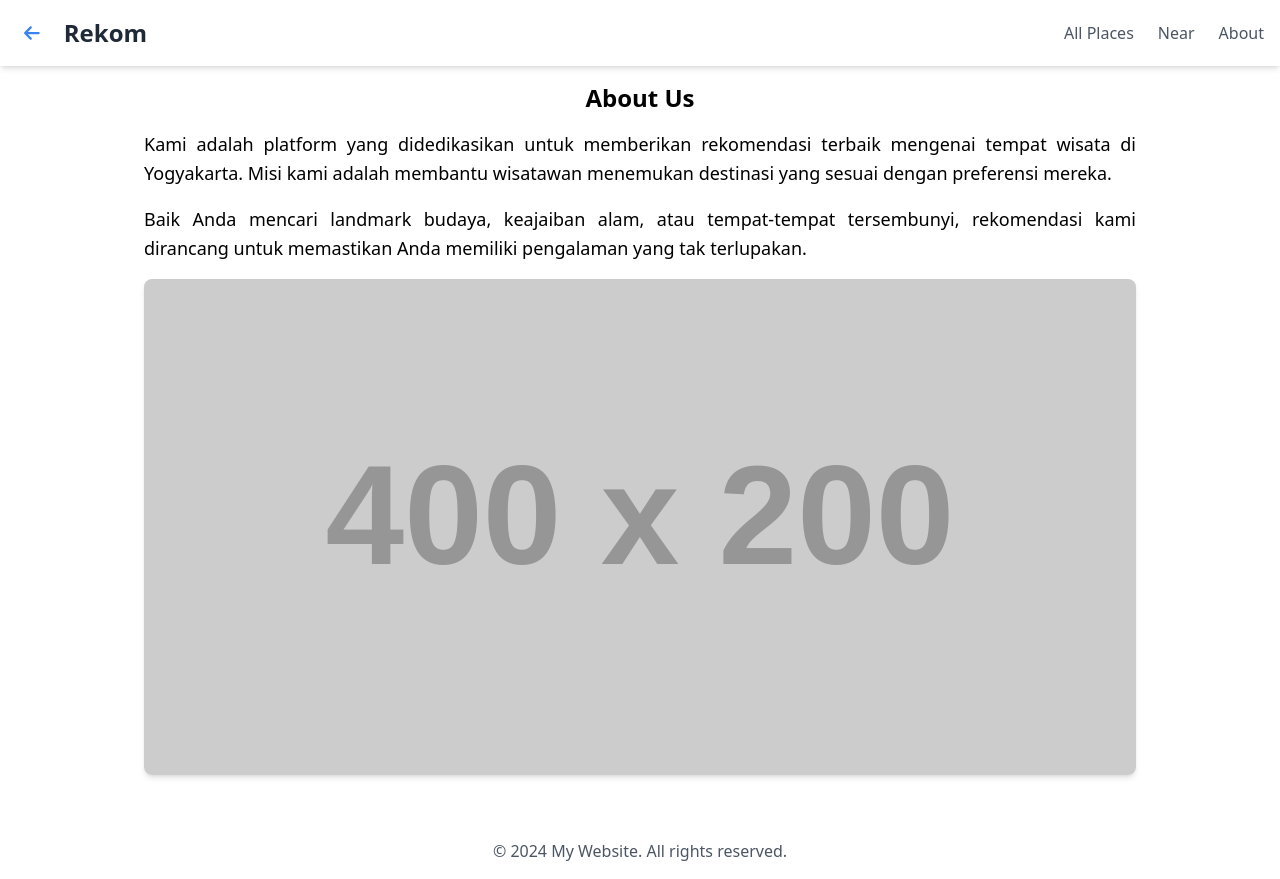
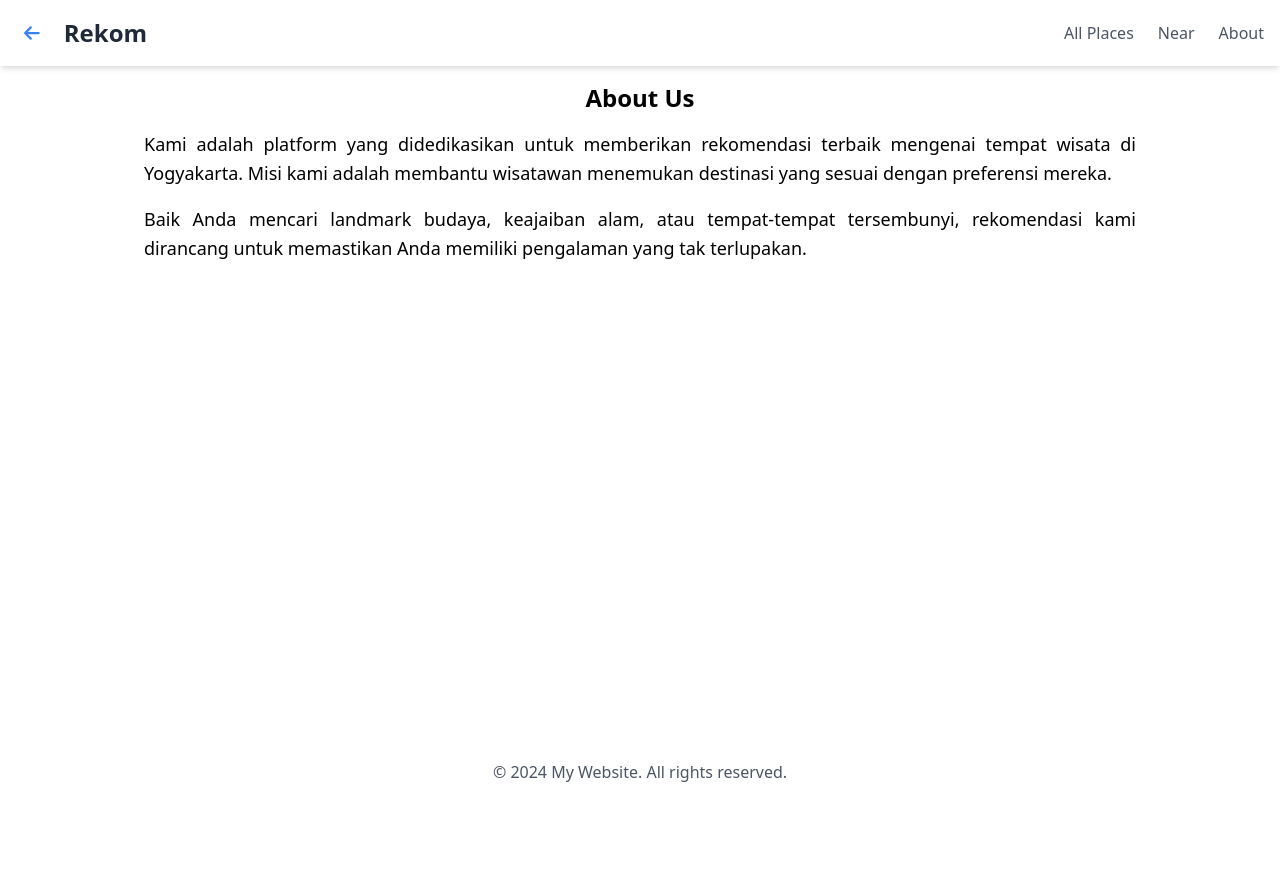
Before and after one commit to Banendra17/Rekom, a React (Create React App) app in the folder feapp/: page /about in a window 1280 px wide. After the commit the page ends 800 px from the top, so only its background shows below. Built offline with nearby package versions, Linux system fonts and the light colour scheme.

Commit message:
Update about us

```diff
--- a/feapp/src/pages/About.jsx
+++ b/feapp/src/pages/About.jsx
@@ -17,13 +17,6 @@ const About = () => {
           rekomendasi kami dirancang untuk memastikan Anda memiliki pengalaman yang tak terlupakan.
         </p>
       </div>
-      <div className="mt-4">
-        <img
-          src="https://via.placeholder.com/400x200?text=Image+Not+Available"
-          alt="Tentang Kami"
-          className="w-full h-auto max-h-[500px] object-cover rounded-lg shadow-md"
-        />
-      </div>
     </div>
   );
 };
```
